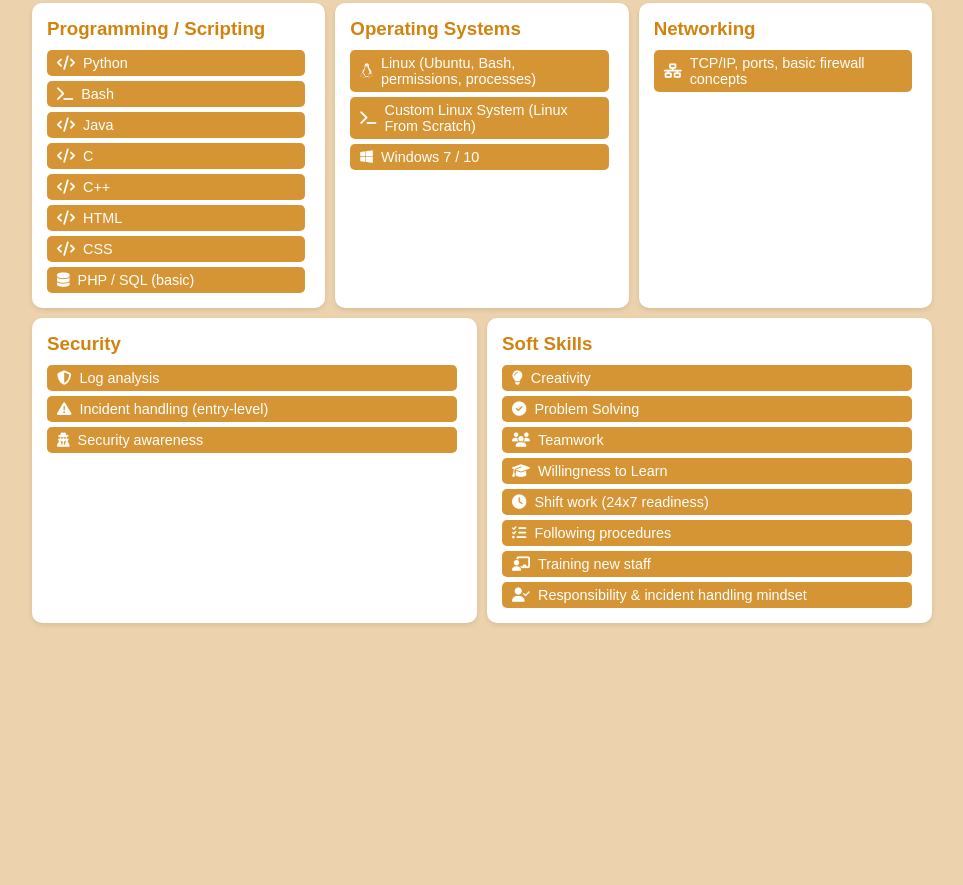
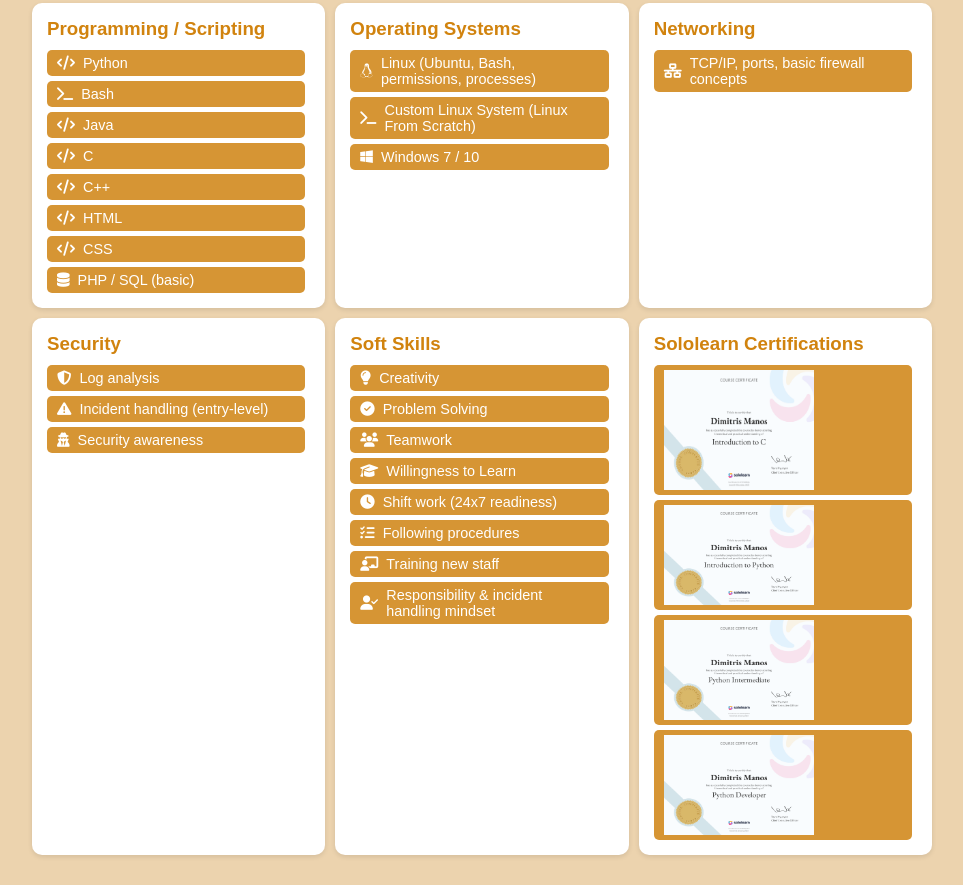
Before and after one commit to moujahentin/moujahentin, a plain HTML site: page pages/about.html in a window 1280 px wide. Shown: the part 344-1229 px from the top of the page, without its empty margins (158-1121 px from the left). Before the commit the page ends 997 px from the top, so only its background shows below. Drawn offline with Linux system fonts and the light colour scheme.

Commit message:
Add Sololearn certifications to About Me page
Added Sololearn certifications section with images.

```diff
--- a/pages/about.html
+++ b/pages/about.html
@@ -138,7 +138,15 @@
           <li><i class="fas fa-user-check"></i> Responsibility & incident handling mindset</li>
         </ul>
       </div>
-
+<div class="skill-category">
+        <h3>Sololearn Certifications</h3>
+        <ul>
+          <li><img src="../images/IntroToC.png" alt="Sololearn Certification" width="150" height="120 "></li>
+          <li><img src="../images/IntroToPython.png" alt="Sololearn Certification" width="150" height="100"></li>
+          <li><img src="../images/PythonIntermediate.png" alt="Sololearn Certification" width="150" height="100"></li>
+          <li><img src="../images/PythonDeveloper.png" alt="Sololearn Certification" width="150" height="100"></li>
+         </ul>
+      </div>
     </div>
   </div>
 </body>
```
